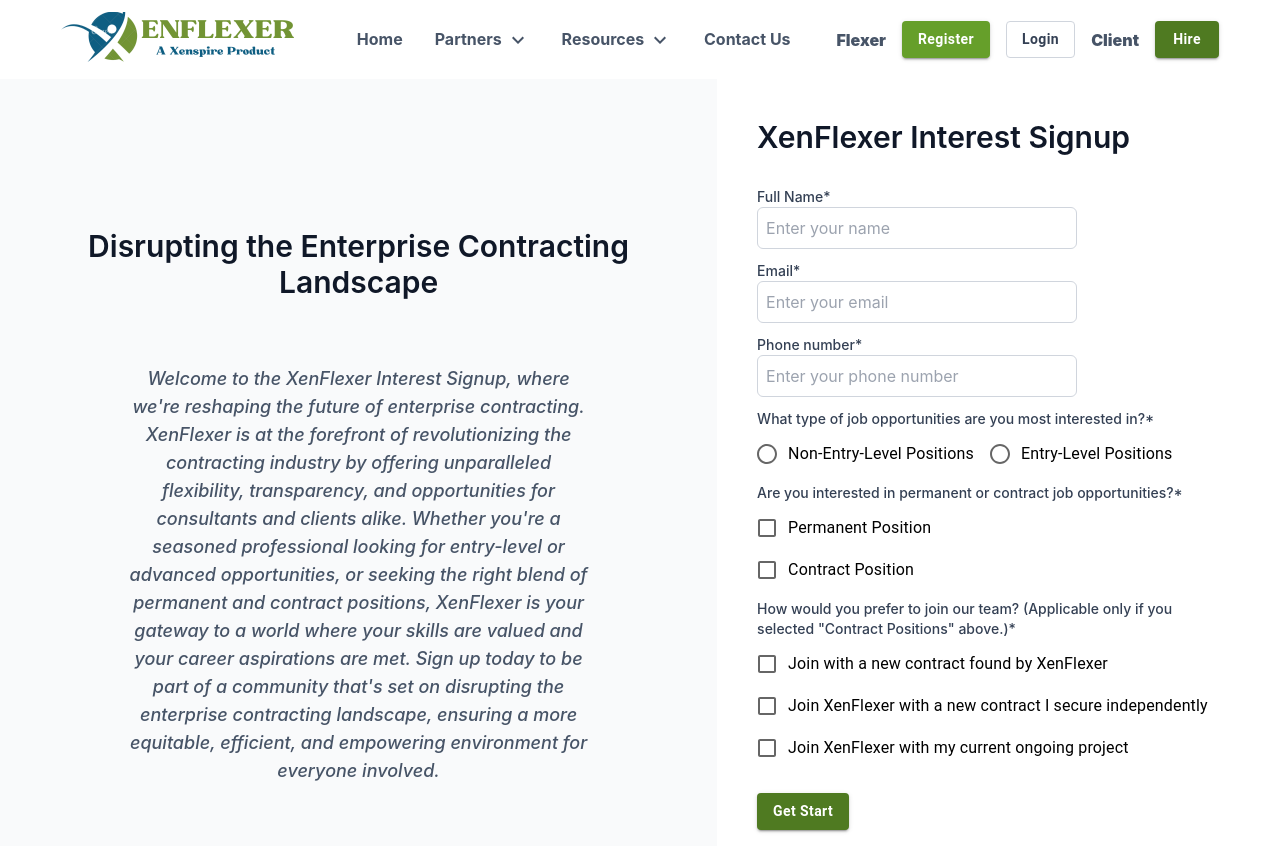
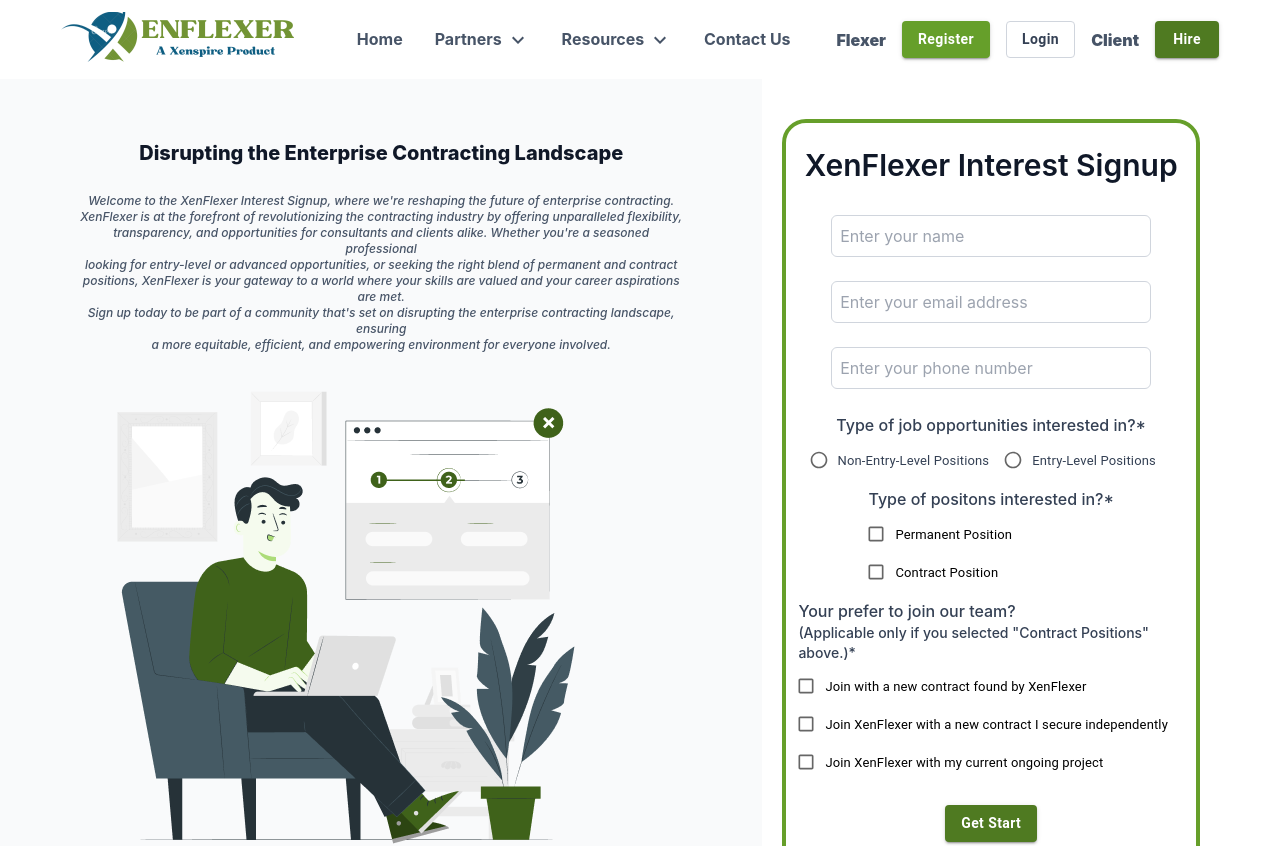
Before and after one commit to CccGm/xenflexer-website, a React (Create React App) app: page /register in a window 1280 px wide. Shown: the top 846 px of the page. Built offline with nearby package versions, Linux system fonts and the light colour scheme.

Commit message:
register and contactus ui change

```diff
--- a/src/desktop/contactus.js
+++ b/src/desktop/contactus.js
@@ -1,8 +1,9 @@
 import React from "react";
-import { Avatar, AvatarGroup, Button } from "@mui/material";
+import { Button } from "@mui/material";
 import axios from "axios";
-import logo from "../assets/images/lOGO 1.png";
 import { Header } from "./header";
+import sales from "../assets/images/sales.png";
+import { Footer } from "./footer";
 
 export const ContactUs = () => {
   const [fname, setFName] = React.useState("");
@@ -42,27 +43,28 @@
       <Header />
       <div className="grid grid-flow-col">
         <div className="p-10 bg-app-backGround hidden sm:grid">
-          <div className="grid justify-center">
-
-          </div>
           <div className="grid justify-center text-center px-10">
-            <text className="text-app-gray900 text-3xl font-semibold mt-5">
-              Unlock More Value with
-              <br /> Freedom and Transparency
+            <text className="text-app-gray900 text-2xl font-semibold mt-5">
+              Unlock More Value with Freedom and Transparency
             </text>
-            <text className="text-balance text-xl font-normal mt-5">
-              Experience the power of choice and clarity with <br /> every
-              opportunity, only at XenFlexer. Powered
-              <br /> by XenHire's precision matching, we offer an
-              <br /> unrivaled blend of freedom and security. Dive
-              <br /> into the best of both worlds with XenFlexer,
-              <br /> where your contracting career meets <br />
-              unparalleled opportunities and benefits!
+            <text className="text-black text-xs font-normal mt-5">
+              Experience the power of choice and clarity with every opportunity,
+              only at
+              <br /> XenFlexer. Powered by XenHire's precision matching, we
+              offer an unrivaled blend
+              <br /> of freedom and security. Dive into the best of both worlds
+              with XenFlexer, where
+              <br /> your contracting career meets unparalleled opportunities
+              and benefits!
             </text>
           </div>
+          <div className="justify-center items-center flex px-10">
+            <img src={sales} alt="sales" />
           </div>
-        <div className="p-10">
-          <div className="grid gap-2">
+        </div>
+        <div className="py-10 px-5 sm:pr-20">
+          <div className="border-4 rounded-3xl border-app-moss500 p-3">
+            <div className="grid gap-2 mt-3 justify-center">
               <text className="text-app-gray900 font-semibold text-3xl">
                 Contact Sales
               </text>
@@ -73,7 +75,7 @@
               </text>
             </div>
             <form onSubmit={handleSubmit}>
-            <div className="grid mt-8">
+              <div className="grid gap-2 mt-8 justify-center">
                 <label className="text-app-gray700 text-sm font-medium">
                   First Name*
                 </label>
@@ -85,7 +87,7 @@
                   className="border p-2 border-app-border rounded-md w-80"
                 />
               </div>
-            <div className="grid mt-5">
+              <div className="grid gap-2 mt-5 justify-center">
                 <label className="text-app-gray700 text-sm font-medium">
                   Last Name*
                 </label>
@@ -97,7 +99,7 @@
                   className="border p-2 border-app-border rounded-md w-80"
                 />
               </div>
-            <div className="grid mt-5">
+              <div className="grid gap-2 mt-5 justify-center">
                 <label className="text-app-gray700 text-sm font-medium">
                   Work Email*
                 </label>
@@ -110,7 +112,7 @@
                   className="border p-2 border-app-border rounded-md w-80"
                 />
               </div>
-            <div className="grid mt-5">
+              <div className="grid gap-2 mt-5 justify-center">
                 <label className="text-app-gray700 text-sm font-medium">
                   Message*
                 </label>
@@ -123,7 +125,7 @@
                   className="border p-2 border-app-border rounded-md w-80"
                 />
               </div>
-
+              <div className="flex justify-center pb-8">
                 <Button
                   variant="contained"
                   sx={{
@@ -137,9 +139,12 @@
                   type="submit">
                   Get Started
                 </Button>
+              </div>
             </form>
           </div>
         </div>
+      </div>
+      <Footer />
     </>
   );
 };
--- a/src/desktop/footer.js
+++ b/src/desktop/footer.js
@@ -1,61 +1,13 @@
 import React from "react";
-import { Avatar, AvatarGroup, Button } from "@mui/material";
 import logo from "../assets/images/lOGO 1.png";
 
 export const Footer = () => {
   return (
-    <div className="px-5">
-      <div className="mt-16 grid grid-flow-row text-center justify-center gap-4">
-        <AvatarGroup max={3} sx={{ justifyContent: "center" }}>
-          <Avatar
-            alt="Remy Sharp"
-            src="https://www.gravatar.com/avatar/2c7d99fe281ecd3bcd65ab915bac6dd5?s=250"
-          />
-          <Avatar
-            alt="Travis Howard"
-            src="https://eu.ui-avatars.com/api/?name=Ghelani+Mihir&size=250"
-          />
-          <Avatar
-            alt="Cindy Baker"
-            src="https://avatar.iran.liara.run/public/boy?username=Ash"
-          />
-        </AvatarGroup>
-
-        <text className="text-app-gray900  text-4xl sm:text-6xl font-semibold">
-          Join the Revolution with XenFlexer
-        </text>
-        <text className="text-app-gray text-base sm:text-xl font-medium italic ">
-          We're kicking off our journey in the IT industry, spearheading a new
-          era of <br /> freedom, flexibility, and growth for consultants. Ready
-          to redefine your career? <br />
-          Even if you're not in IT, we want to hear from you! Let us know your
-          industry,
-          <br /> and join our waiting list. Be the first to experience how
-          XenFlexer can transform <br />
-          your work life. Sign up now, and we'll reach out as we expand into
-          your field.
-          <br /> Don't miss out on being part of this groundbreaking movement.
-        </text>
-        <div>
-          <Button
-            variant="contained"
-            sx={{
-              color: "#ffffff",
-              fontWeight: 600,
-              textTransform: "none",
-              bgcolor: "#4F7A21",
-            }}>
-            Get in touch
-          </Button>
-        </div>
-      </div>
-      {/* footer */}
-      <footer className="w-full md:px-28 mt-20 mb-10 grid grid-flow-col items-center justify-between">
-        <img src={logo} alt="logo" />
-        <text style={{ color: "#667085" }}>
-          © 2024 Xenspire. All rights reserved.
-        </text>
-      </footer>
-    </div>
+    <footer className="w-full md:px-28  mb-10 grid grid-flow-col items-center justify-between">
+      <img src={logo} alt="logo" />
+      <text style={{ color: "#667085" }}>
+        © 2024 Xenspire. All rights reserved.
+      </text>
+    </footer>
   );
 };
--- a/src/desktop/index.js
+++ b/src/desktop/index.js
@@ -5,6 +5,7 @@
 import { Benefit } from "./benefits";
 import { Difference } from "./difference";
 import { Footer } from "./footer";
+import { Reviews } from "./reviews";
 
 export const Desktop = () => {
   return (
@@ -14,6 +15,7 @@
       <Feature />
       <Benefit />
       <Difference />
+      <Reviews />
       <Footer />
     </div>
   );
--- a/src/desktop/register.js
+++ b/src/desktop/register.js
@@ -1,7 +1,5 @@
 import React from "react";
 import {
-  Avatar,
-  AvatarGroup,
   Button,
   Checkbox,
   FormControlLabel,
@@ -9,15 +7,15 @@
   RadioGroup,
 } from "@mui/material";
 import axios from "axios";
-import logo from "../assets/images/lOGO 1.png";
+import signup from "../assets/images/signup.png";
 import { Header } from "./header";
+import { Footer } from "./footer";
 
 export const Register = () => {
   const [name, setName] = React.useState("");
   const [email, setEmail] = React.useState("");
   const [no, setNo] = React.useState("");
   const [typeJob, setTypeJob] = React.useState("");
-  const [interestedJob, setInterestedJob] = React.useState("");
   const [joinTeam, setJoinTeam] = React.useState("");
   const [jobbType, setJobbType] = React.useState("");
 
@@ -27,10 +25,7 @@
     "Join XenFlexer with my current ongoing project",
   ];
 
-  const jobType = [
-    "Permanent Position",
-    "Contract Position",
-  ];
+  const jobType = ["Permanent Position", "Contract Position"];
 
   const handleSubmit = async (e) => {
     e.preventDefault();
@@ -38,7 +33,6 @@
     console.log("email", email);
     console.log("no", no);
     console.log("typejob", typeJob);
-    console.log("interestedJob", interestedJob);
     console.log("joinTeam", joinTeam);
     console.log("jobbType", jobbType);
     try {
@@ -47,9 +41,8 @@
         email,
         no,
         typeJob,
-        interestedJob,
         joinTeam,
-        jobbType
+        jobbType,
       });
 
       if (response.status === 200) {
@@ -62,7 +55,7 @@
     }
   };
 
-  const handleAccesCheckboxChange = (event) => {
+  const handleAccesCheckboxChangeTeam = (event) => {
     const { value, checked } = event.target;
     if (checked) {
       setJoinTeam([...joinTeam, value]); // Add
@@ -71,7 +64,7 @@
     }
   };
 
-  const handleAccesCheckboxChangeJob = (event) => {
+  const handleAccesCheckboxChangeType = (event) => {
     const { value, checked } = event.target;
     if (checked) {
       setJobbType([...jobbType, value]); // Add
@@ -85,45 +78,40 @@
       <Header />
       <div className="grid grid-flow-col">
         <div className="p-10 bg-app-backGround hidden sm:grid">
-          <div className="grid justify-center ">
-
-          </div>
           <div className="grid justify-center text-center px-10">
-            <text className="text-app-gray900 text-3xl font-semibold mt-5">
-              Disrupting the Enterprise Contracting
-              <br /> Landscape
+            <text className="text-app-gray900 text-xl font-extrabold mt-5">
+              Disrupting the Enterprise Contracting Landscape
             </text>
-            <text className="text-app-gray text-lg italic font-medium mt-5">
-              Welcome to the XenFlexer Interest Signup, where <br /> we're
-              reshaping the future of enterprise contracting.
+            <text className="text-app-gray text-xs italic font-medium mt-5">
+              Welcome to the XenFlexer Interest Signup, where we're reshaping
+              the future of enterprise contracting.
               <br /> XenFlexer is at the forefront of revolutionizing the
-              <br />
-              contracting industry by offering unparalleled
-              <br /> flexibility, transparency, and opportunities for
-              <br /> consultants and clients alike. Whether you're a <br />
-              seasoned professional looking for entry-level or
-              <br /> advanced opportunities, or seeking the right blend of
-              <br /> permanent and contract positions, XenFlexer is your
-              <br /> gateway to a world where your skills are valued and <br />
-              your career aspirations are met. Sign up today to be
-              <br /> part of a community that's set on disrupting the
-              <br /> enterprise contracting landscape, ensuring a more
-              <br /> equitable, efficient, and empowering environment for
-              <br /> everyone involved.
+              contracting industry by offering unparalleled flexibility,
+              <br /> transparency, and opportunities for consultants and clients
+              alike. Whether you're a seasoned professional
+              <br /> looking for entry-level or advanced opportunities, or
+              seeking the right blend of permanent and contract
+              <br /> positions, XenFlexer is your gateway to a world where your
+              skills are valued and your career aspirations are met.
+              <br /> Sign up today to be part of a community that's set on
+              disrupting the enterprise contracting landscape, ensuring
+              <br /> a more equitable, efficient, and empowering environment for
+              everyone involved.
             </text>
           </div>
+          <div className="justify-center items-center flex px-10">
+            <img src={signup} alt="signup" />
           </div>
-        <div className="p-10 ">
-          <div>
+        </div>
+        <div className="py-10 px-5 sm:pr-20">
+          <div className="border-4 rounded-3xl border-app-moss500 p-3">
+            <div className="flex justify-center mt-3">
               <text className="text-app-gray900 font-semibold text-3xl">
                 XenFlexer Interest Signup
               </text>
             </div>
             <form onSubmit={handleSubmit}>
-            <div className="grid mt-8">
-              <label className="text-app-gray700 text-sm font-medium">
-                Full Name*
-              </label>
+              <div className="grid mt-8 gap-6 justify-center">
                 <input
                   required
                   value={name}
@@ -131,24 +119,16 @@
                   placeholder="Enter your name"
                   className="border p-2 border-app-border rounded-md w-80"
                 />
-            </div>
-            <div className="grid mt-3">
-              <label className="text-app-gray700 text-sm font-medium">
-                Email*
-              </label>
+
                 <input
                   required
                   type="email"
                   value={email}
                   onChange={(e) => setEmail(e.target.value)}
-                placeholder="Enter your email"
+                  placeholder="Enter your email address"
                   className="border p-2 border-app-border rounded-md w-80"
                 />
-            </div>
-            <div className="grid mt-3">
-              <label className="text-app-gray700 text-sm font-medium">
-                Phone number*
-              </label>
+
                 <input
                   required
                   type="tel"
@@ -158,9 +138,9 @@
                   className="border p-2 border-app-border rounded-md w-80"
                 />
               </div>
-            <div className="grid mt-3">
-              <label className="text-app-gray700 text-sm font-medium pb-1">
-                What type of job opportunities are you most interested in?*
+              <div className="grid mt-6 justify-center items-center text-center">
+                <label className="text-app-gray700 text-base font-medium pb-1">
+                  Type of job opportunities interested in?*
                 </label>
                 <RadioGroup
                   row
@@ -169,55 +149,72 @@
                   <FormControlLabel
                     name="non-entry"
                     value={"non-entry"}
-                  control={<Radio />}
-                  label="Non-Entry-Level Positions"
+                    control={<Radio size="small" color="success" />}
+                    label={
+                      <span style={{ fontSize: 13 }}>
+                        Non-Entry-Level Positions
+                      </span>
+                    }
+                    sx={{ color: "#344054" }}
                   />
                   <FormControlLabel
                     name="entry"
                     value={"entry"}
-                  control={<Radio />}
-                  label="Entry-Level Positions"
+                    control={<Radio size="small" color="success" />}
+                    label={
+                      <span style={{ fontSize: 13 }}>
+                        Entry-Level Positions
+                      </span>
+                    }
+                    sx={{ color: "#344054" }}
                   />
                 </RadioGroup>
               </div>
-            <div className="grid mt-2">
-              <label className="text-app-gray700 text-sm font-medium pb-1">
-                Are you interested in permanent or contract job opportunities?*
+              <div className="grid mt-2 justify-center items-center">
+                <label className="text-app-gray700 text-base font-medium pb-1">
+                  Type of positons interested in?*
                 </label>
                 {jobType.map((options) => (
                   <FormControlLabel
                     key={options}
                     control={
                       <Checkbox
+                        size="small"
                         value={options}
                         checked={jobbType.includes(options)}
-                      onChange={handleAccesCheckboxChangeJob}
+                        onChange={handleAccesCheckboxChangeType}
+                        color="success"
                       />
                     }
-                  label={options}
+                    label={<span style={{ fontSize: 13 }}>{options}</span>}
                   />
                 ))}
               </div>
-            <div className="grid mt-2">
+              <div className="grid mt-2 justify-center items-center ">
+                <label className="text-app-gray700 text-base font-medium">
+                  Your prefer to join our team?
+                </label>
                 <label className="text-app-gray700 text-sm font-medium pb-1">
-                How would you prefer to join our team? (Applicable only if you
-                <br />
-                selected "Contract Positions" above.)*
+                  (Applicable only if you selected "Contract Positions"
+                  <br /> above.)*
                 </label>
                 {job.map((options) => (
                   <FormControlLabel
                     key={options}
                     control={
                       <Checkbox
+                        size="small"
                         value={options}
                         checked={joinTeam.includes(options)}
-                      onChange={handleAccesCheckboxChange}
+                        onChange={handleAccesCheckboxChangeTeam}
+                        color="success"
                       />
                     }
-                  label={options}
+                    label={<span style={{ fontSize: 13 }}>{options}</span>}
                   />
                 ))}
               </div>
+              <div className="flex justify-center pb-5">
                 <Button
                   variant="contained"
                   sx={{
@@ -230,9 +227,12 @@
                   type="submit">
                   Get Start
                 </Button>
+              </div>
             </form>
           </div>
         </div>
+      </div>
+      <Footer />
     </>
   );
 };
--- /dev/null
+++ b/src/desktop/reviews.js
@@ -0,0 +1,51 @@
+import React from "react";
+import { Avatar, AvatarGroup, Button } from "@mui/material";
+
+export const Reviews = () => {
+  return (
+    <div className="my-16 grid grid-flow-row text-center justify-center gap-4">
+      <AvatarGroup max={3} sx={{ justifyContent: "center" }}>
+        <Avatar
+          alt="Remy Sharp"
+          src="https://www.gravatar.com/avatar/2c7d99fe281ecd3bcd65ab915bac6dd5?s=250"
+        />
+        <Avatar
+          alt="Travis Howard"
+          src="https://eu.ui-avatars.com/api/?name=Ghelani+Mihir&size=250"
+        />
+        <Avatar
+          alt="Cindy Baker"
+          src="https://avatar.iran.liara.run/public/boy?username=Ash"
+        />
+      </AvatarGroup>
+
+      <text className="text-app-gray900  text-4xl sm:text-6xl font-semibold">
+        Join the Revolution with XenFlexer
+      </text>
+      <text className="text-app-gray text-base sm:text-xl font-medium italic ">
+        We're kicking off our journey in the IT industry, spearheading a new era
+        of <br /> freedom, flexibility, and growth for consultants. Ready to
+        redefine your career? <br />
+        Even if you're not in IT, we want to hear from you! Let us know your
+        industry,
+        <br /> and join our waiting list. Be the first to experience how
+        XenFlexer can transform <br />
+        your work life. Sign up now, and we'll reach out as we expand into your
+        field.
+        <br /> Don't miss out on being part of this groundbreaking movement.
+      </text>
+      <div>
+        <Button
+          variant="contained"
+          sx={{
+            color: "#ffffff",
+            fontWeight: 600,
+            textTransform: "none",
+            bgcolor: "#4F7A21",
+          }}>
+          Get in touch
+        </Button>
+      </div>
+    </div>
+  );
+};
```
Also changed, not shown: src/assets/images/sales.png (added), src/assets/images/signup.png (added). Lines whose indentation alone changed are shown as unchanged.
